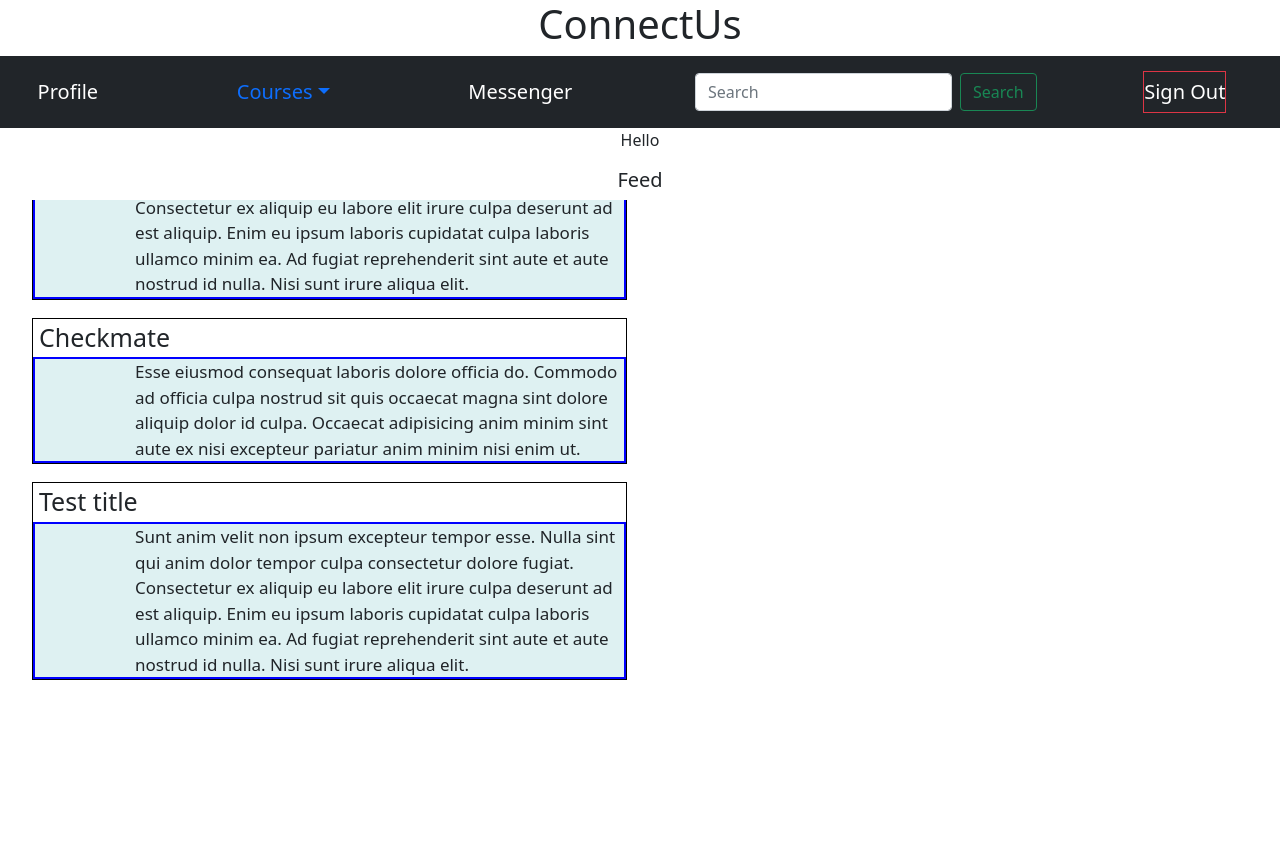
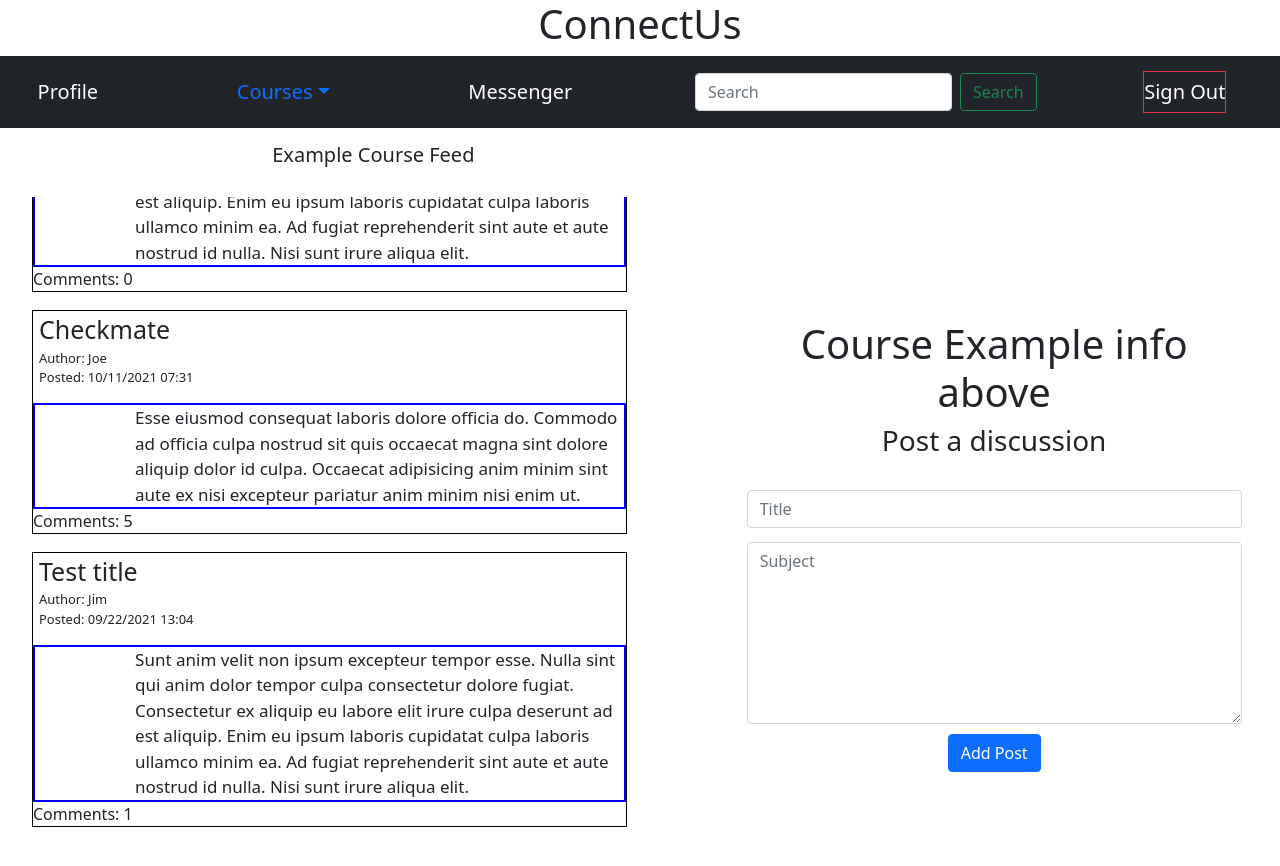
Before and after one commit to Aifaz22/Connect-us, a React (Create React App) app: page /course in a window 1280 px wide. Shown: the top 866 px of the page. Before the commit the page ends 800 px from the top, so only its background shows below. Built offline with nearby package versions, Linux system fonts and the light colour scheme.

Commit message:
Course Overview

```diff
--- a/src/App.js
+++ b/src/App.js
@@ -9,6 +9,7 @@ import Profile from "./components/profile";
 import Login from "./components/login";
 import CourseOverview from "./components/courseOverview";
 import RegisterUser from "./components/register";
+import AddPost from "./components/addPost";
 import { render } from "@testing-library/react";
 
   {/* <div className="App">
@@ -35,6 +36,8 @@ function App() {
     <Route path = "/login" element ={<Login/>}/>
     <Route path = "/course" element ={<CourseOverview/>}/>
     <Route path = "/register" element ={<RegisterUser/>}/>
+    <Route path = "/addPost" element = {<AddPost/>}/>
+
     </Routes>
          {/* <Routes>
          <Route path="/" element={<Login />} />
--- a/src/components/addPost.jsx
+++ b/src/components/addPost.jsx
@@ -22,11 +22,19 @@ class AddPost extends React.Component {
 
     render() {
       return (
-        <div className="col-md-5">
+        <div className="col-md-5"
+        style = {{
+          marginTop: "15%",
+          paddingRight: "3%"
+
+        }}>
+           <h1  > Course Example info above</h1>
           <div className="form-area">
+
+              <h3>Post a discussion </h3>
               <form role="form">
               <br styles="clear:both" />
-                <div className="form-group">
+                <div className="form-group" style = {{marginBottom: "3%"}}>
                   <input type="text" onChange ={this.handleTitleChange} className="form-control" id="title" name="title" placeholder="Title" required />
                 </div>
 
@@ -34,7 +42,7 @@ class AddPost extends React.Component {
                 <textarea className="form-control" onChange ={this.handleSubjectChange} type="textarea" id="subject" placeholder="Subject" maxlength="140" rows="7"></textarea>
                 </div>
 
-              <button type="button" id="submit" name="submit" className="btn btn-primary pull-right">Add Post</button>
+              <button type="button" id="submit" name="submit" className="btn btn-primary pull-right" style ={{marginTop: "2%"}}>Add Post</button>
               </form>
           </div>
         </div>
--- a/src/components/courseOverview.jsx
+++ b/src/components/courseOverview.jsx
@@ -1,15 +1,20 @@
 import React, { Component } from "react";
 import Course from "./courses"
 import CoursePosts from "./coursePosts"
-import addPost from "./addPost"
+import AddPost from "./addPost"
 class CourseOverview extends React.Component{
 
 
     render(){
     return(
-        <div>
-        <p>Hello</p>
-        <CoursePosts/>
+        <div style ={{display: "flex", flexDirection: "row"}}>
+        {/* <p>Hello</p> */}
+        <CoursePosts style ={{float: "left", flex:"3"}} />
+
+
+        <AddPost style ={{float: "right"}} />
+
+        {/* <AddPost style ={{float: "right"}} /> */}
         </div>
 
     );
--- a/src/components/coursePosts.jsx
+++ b/src/components/coursePosts.jsx
@@ -6,53 +6,44 @@ class CoursePosts extends Component{
             {
                title: "Test title",
                text: "Sunt anim velit non ipsum excepteur tempor esse. Nulla sint qui anim dolor tempor culpa consectetur dolore fugiat. Consectetur ex aliquip eu labore elit irure culpa deserunt ad est aliquip. Enim eu ipsum laboris cupidatat culpa laboris ullamco minim ea. Ad fugiat reprehenderit sint aute et aute nostrud id nulla. Nisi sunt irure aliqua elit.",
+               author: "Jim",
+               dateTime: "09/22/2021 13:04",
+               comments: "1",
             },
             {
                 title: "Checkmate",
                 text: "Esse eiusmod consequat laboris dolore officia do. Commodo ad officia culpa nostrud sit quis occaecat magna sint dolore aliquip dolor id culpa. Occaecat adipisicing anim minim sint aute ex nisi excepteur pariatur anim minim nisi enim ut.",
+                author: "Joe",
+                dateTime: "10/11/2021 07:31",
+                comments: "5",
             },
             {
                 title: "Test title",
                 text: "Sunt anim velit non ipsum excepteur tempor esse. Nulla sint qui anim dolor tempor culpa consectetur dolore fugiat. Consectetur ex aliquip eu labore elit irure culpa deserunt ad est aliquip. Enim eu ipsum laboris cupidatat culpa laboris ullamco minim ea. Ad fugiat reprehenderit sint aute et aute nostrud id nulla. Nisi sunt irure aliqua elit.",
+                author: "Eliza",
+                dateTime: "01/05/2019 16:21",
+                comments: "0",
              },
-             {
-                 title: "Checkmate",
-                 text: "Esse eiusmod consequat laboris dolore officia do. Commodo ad officia culpa nostrud sit quis occaecat magna sint dolore aliquip dolor id culpa. Occaecat adipisicing anim minim sint aute ex nisi excepteur pariatur anim minim nisi enim ut.",
-             },
-             {
-                title: "Test title",
-                text: "Sunt anim velit non ipsum excepteur tempor esse. Nulla sint qui anim dolor tempor culpa consectetur dolore fugiat. Consectetur ex aliquip eu labore elit irure culpa deserunt ad est aliquip. Enim eu ipsum laboris cupidatat culpa laboris ullamco minim ea. Ad fugiat reprehenderit sint aute et aute nostrud id nulla. Nisi sunt irure aliqua elit.",
-             },
-             {
-                 title: "Checkmate",
-                 text: "Esse eiusmod consequat laboris dolore officia do. Commodo ad officia culpa nostrud sit quis occaecat magna sint dolore aliquip dolor id culpa. Occaecat adipisicing anim minim sint aute ex nisi excepteur pariatur anim minim nisi enim ut.",
-             },
-             {
-                title: "Test title",
-                text: "Sunt anim velit non ipsum excepteur tempor esse. Nulla sint qui anim dolor tempor culpa consectetur dolore fugiat. Consectetur ex aliquip eu labore elit irure culpa deserunt ad est aliquip. Enim eu ipsum laboris cupidatat culpa laboris ullamco minim ea. Ad fugiat reprehenderit sint aute et aute nostrud id nulla. Nisi sunt irure aliqua elit.",
-             },
-             {
-                 title: "Checkmate",
-                 text: "Esse eiusmod consequat laboris dolore officia do. Commodo ad officia culpa nostrud sit quis occaecat magna sint dolore aliquip dolor id culpa. Occaecat adipisicing anim minim sint aute ex nisi excepteur pariatur anim minim nisi enim ut.",
-             },
+
 
         ],
     };
     render() {
         return (
           <section>
-            <h5>Feed</h5>
+            <h5 style = {{marginTop: "2%"}}>Example Course Feed</h5>
             <ul
               style={{
                 paddingRight: "1%",
-                width: "50%",
+                width: "85%",
                 float: "left",
                 listStyle: "none",
-                height: window.innerHeight * 0.6,
+                height: "70%",
+                marginTop: "3%",
                 overflow: "auto",
                 display: "flex",
                 flexDirection: "column-reverse",
-                bottom: "20",
+                marginBottom: "3px",
               }}
             >
               {this.state.posts.map((post) => {
@@ -66,13 +57,16 @@ class CoursePosts extends Component{
                     }}
                   >
                     <div className="PostElement" style={{ fontSize: "25px", marginLeft: "1%" }}>
-                      {post.title} <br />
+                      {post.title} <p style = {{fontSize: "13px", marginBottom: "-3%"}}> Author: {post.author} </p>
+
+                      <p style = {{fontSize: "13px", marginBottom: "-4%", marginTop: "3%"}}> Posted: {post.dateTime}</p>
+                       <br />
                       <div
                         className="PostText"
                         style={{
                           wordWrap: "break-word",
                           border: "2px solid blue",
-                          background: "rgba(189, 227, 230,0.5)",
+                          background: "",
                           marginLeft: "-1%",
                           marginTop: "0.2%",
                           textAlign: "left",
@@ -83,6 +77,7 @@ class CoursePosts extends Component{
                         {post.text}
                       </div>
                     </div>
+                    <p style ={{marginBottom: "0%"}} >Comments: {post.comments} </p>
                   </li>
                 );
               })}
```
